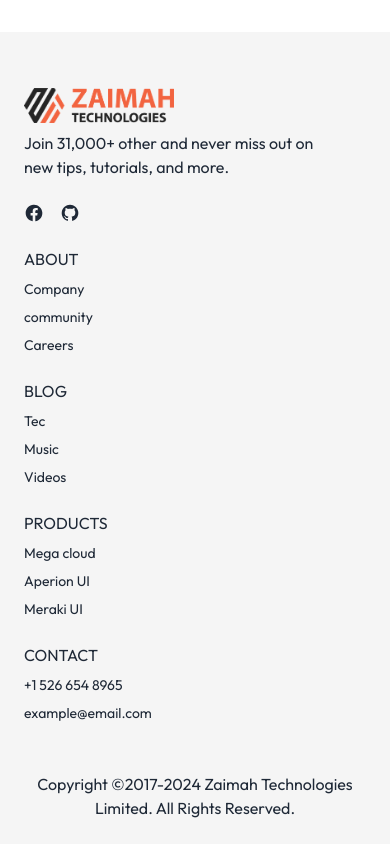
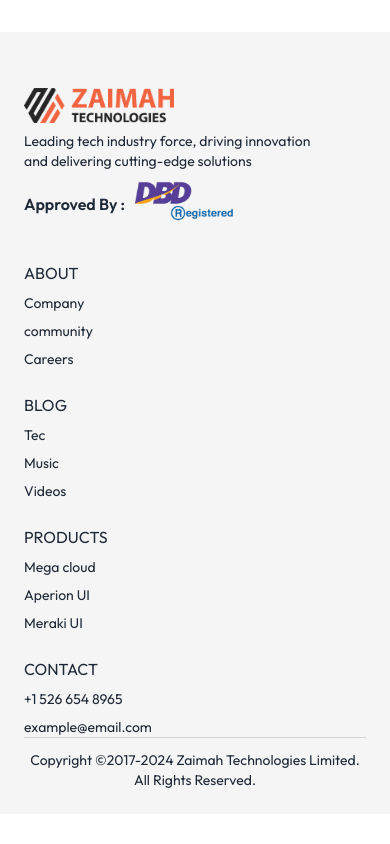
Before and after one commit to adnanalemran/Express-prisma-starter, a Next.js app: page / in a window 390 px wide. Shown: the part 6170-7014 px from the top of the page. After the commit the page ends 6984 px from the top, so only its background shows below. Built offline with nearby package versions, Linux system fonts and the light colour scheme.

Commit message:
chore: Update About page grid and layout for responsive design

```diff
--- a/src/app/globals.css
+++ b/src/app/globals.css
@@ -24,3 +24,13 @@
 ::-webkit-scrollbar-thumb:hover {
   background: #555; /* color when hovered */
 }
+
+
+#nprogress .bar {
+  background: #29d; /* Customize the color */
+  height: 3px; /* Customize the height */
+}
+
+#nprogress .peg {
+  box-shadow: 0 0 10px #29d, 0 0 5px #29d; /* Customize the shadow */
+}
--- /dev/null
+++ b/src/app/not-found.js
@@ -0,0 +1,26 @@
+import ButtonPrimary from "@/components/common/ButtonPrimary";
+import Link from "next/link";
+
+export default function NotFound() {
+  return (
+    <div>
+      <section className="flex items-center h-full p-16 dark:bg-gray-50 dark:text-gray-800">
+        <div className="container flex flex-col items-center justify-center px-5 mx-auto my-8">
+          <div className="max-w-md text-center">
+            <h2 className="mb-8 font-extrabold text-9xl dark:text-gray-400">
+              <span className="sr-only">Error</span>404
+            </h2>
+            <p className="text-2xl font-semibold md:text-3xl">
+              Sorry, we couldn't find this page.
+            </p>
+            <p className="mt-4 mb-8 dark:text-gray-600">
+              But dont worry, you can find plenty of other things on our
+              homepage.
+            </p>
+            <ButtonPrimary sideLink="/" text="Back to homepage" />
+          </div>
+        </div>
+      </section>
+    </div>
+  );
+}
--- a/src/components/shared/Footer.js
+++ b/src/components/shared/Footer.js
@@ -1,6 +1,7 @@
 import React from "react";
 
 import logoImage from "@/utils/images/logo/Asset 1@4x.png";
+import logoImage2 from "@/utils/images/logo/dbd.png";
 import Link from "next/link";
 import Image from "next/image";
 
@@ -14,41 +15,13 @@
               <Link href="/" className="r">
                 <Image src={logoImage} width={150} alt="logo" />
               </Link>
-              <p className="max-w-sm mt-2 text-gray-500 dark:text-gray-400">
-                Join 31,000+ other and never miss out on new tips, tutorials,
-                and more.
+              <p className="max-w-sm mt-2 text-gray-500  text-sm">
+                Leading tech industry force, driving innovation and delivering
+                cutting-edge solutions
               </p>
-
-              <div className="flex mt-6 -mx-2">
-                <a
-                  href="#"
-                  className="mx-2 text-gray-600 transition-colors duration-300 dark:text-gray-300 hover:text-blue-500 dark:hover:text-blue-400"
-                  aria-label="Facebook"
-                >
-                  <svg
-                    className="w-5 h-5 fill-current"
-                    viewBox="0 0 24 24"
-                    fill="none"
-                    xmlns="http://www.w3.org/2000/svg"
-                  >
-                    <path d="M2.00195 12.002C2.00312 16.9214 5.58036 21.1101 10.439 21.881V14.892H7.90195V12.002H10.442V9.80204C10.3284 8.75958 10.6845 7.72064 11.4136 6.96698C12.1427 6.21332 13.1693 5.82306 14.215 5.90204C14.9655 5.91417 15.7141 5.98101 16.455 6.10205V8.56104H15.191C14.7558 8.50405 14.3183 8.64777 14.0017 8.95171C13.6851 9.25566 13.5237 9.68693 13.563 10.124V12.002H16.334L15.891 14.893H13.563V21.881C18.8174 21.0506 22.502 16.2518 21.9475 10.9611C21.3929 5.67041 16.7932 1.73997 11.4808 2.01722C6.16831 2.29447 2.0028 6.68235 2.00195 12.002Z"></path>
-                  </svg>
-                </a>
-
-                <a
-                  href="#"
-                  className="mx-2 text-gray-600 transition-colors duration-300 dark:text-gray-300 hover:text-blue-500 dark:hover:text-blue-400"
-                  aria-label="Github"
-                >
-                  <svg
-                    className="w-5 h-5 fill-current"
-                    viewBox="0 0 24 24"
-                    fill="none"
-                    xmlns="http://www.w3.org/2000/svg"
-                  >
-                    <path d="M12.026 2C7.13295 1.99937 2.96183 5.54799 2.17842 10.3779C1.395 15.2079 4.23061 19.893 8.87302 21.439C9.37302 21.529 9.55202 21.222 9.55202 20.958C9.55202 20.721 9.54402 20.093 9.54102 19.258C6.76602 19.858 6.18002 17.92 6.18002 17.92C5.99733 17.317 5.60459 16.7993 5.07302 16.461C4.17302 15.842 5.14202 15.856 5.14202 15.856C5.78269 15.9438 6.34657 16.3235 6.66902 16.884C6.94195 17.3803 7.40177 17.747 7.94632 17.9026C8.49087 18.0583 9.07503 17.99 9.56902 17.713C9.61544 17.207 9.84055 16.7341 10.204 16.379C7.99002 16.128 5.66202 15.272 5.66202 11.449C5.64973 10.4602 6.01691 9.5043 6.68802 8.778C6.38437 7.91731 6.42013 6.97325 6.78802 6.138C6.78802 6.138 7.62502 5.869 9.53002 7.159C11.1639 6.71101 12.8882 6.71101 14.522 7.159C16.428 5.868 17.264 6.138 17.264 6.138C17.6336 6.97286 17.6694 7.91757 17.364 8.778C18.0376 9.50423 18.4045 10.4626 18.388 11.453C18.388 15.286 16.058 16.128 13.836 16.375C14.3153 16.8651 14.5612 17.5373 14.511 18.221C14.511 19.555 14.499 20.631 14.499 20.958C14.499 21.225 14.677 21.535 15.186 21.437C19.8265 19.8884 22.6591 15.203 21.874 10.3743C21.089 5.54565 16.9181 1.99888 12.026 2Z"></path>
-                  </svg>
-                </a>
+              <div className="  flex  items-center ">
+                <div className=" font-semibold ">Approved By : </div>{" "}
+                <Image src={logoImage2} width={120} alt="logo" />
               </div>
             </div>
           </div>
@@ -142,10 +115,8 @@
           </div>
         </div>
 
-        <hr className="h-px my-6 bg-gray-200 border-none dark:bg-gray-700" />
-
-        <div>
-          <p className="text-center text-gray-500 dark:text-gray-400">
+        <div className="border-t-[1px] pt-3 border-neutral-300 ">
+          <p className="text-center text-gray-500 dark:text-gray-400 text-sm">
             Copyright ©2017-2024 Zaimah Technologies Limited. All Rights
             Reserved.
           </p>
```
Also changed, not shown: src/utils/images/logo/dbd.png (added).
